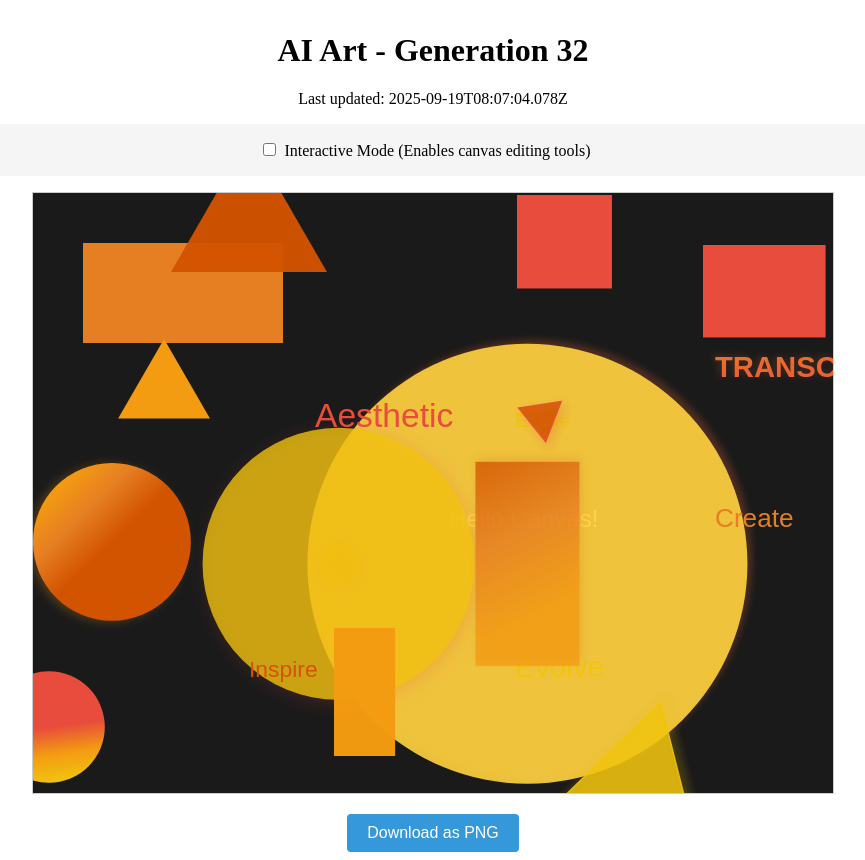
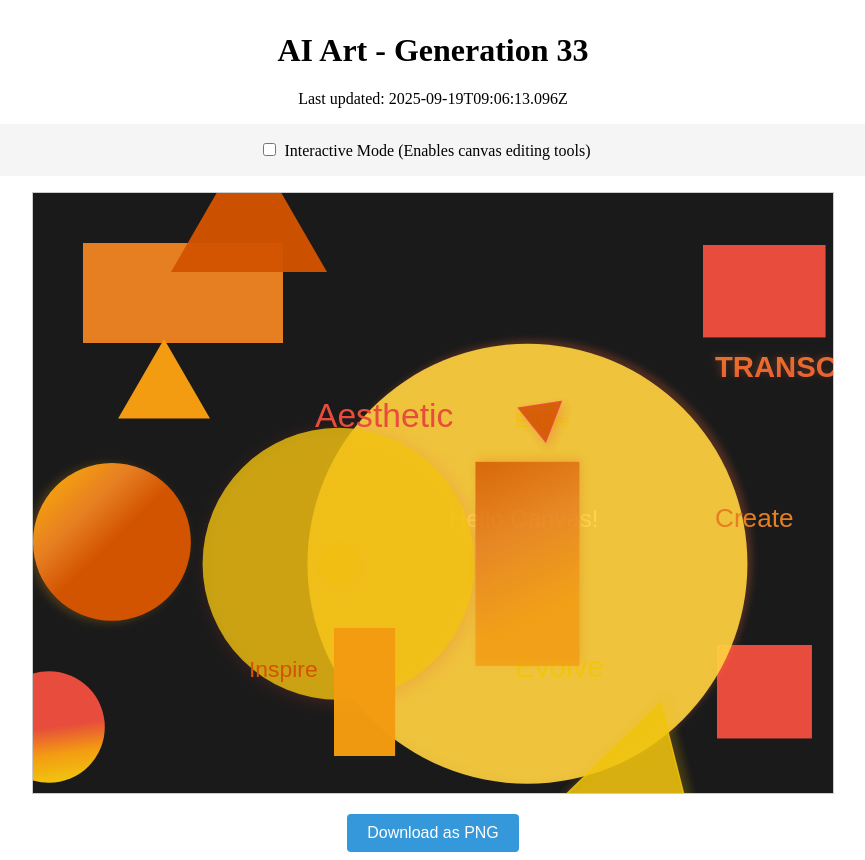
Before and after one commit to mcclowes/ai-art, a React (Vite) app: page / in a window 1280 px wide. Shown: the whole page, without its empty margins (207-1072 px from the left). Built offline with nearby package versions, Linux system fonts and the light colour scheme.

Commit message:
Improve artwork - Generation 33

```diff
--- a/src/artwork-state.ts
+++ b/src/artwork-state.ts
@@ -52,8 +52,8 @@ export const artworkState: ArtworkState = {
     },
     {
       "type": "rectangle",
-      "x": 484,
-      "y": 2,
+      "x": 684,
+      "y": 452,
       "width": 94.9459720149469,
       "height": 93.46209978191105,
       "fillStyle": "#e74c3c",
@@ -353,7 +353,7 @@ export const artworkState: ArtworkState = {
       "id": "text_1758269224078"
     }
   ],
-  "generation": 32,
-  "lastUpdated": "2025-09-19T08:07:04.078Z",
+  "generation": 33,
+  "lastUpdated": "2025-09-19T09:06:13.096Z",
   "cycleStarted": "2025-09-18T01:32:28.775Z"
 };
```
